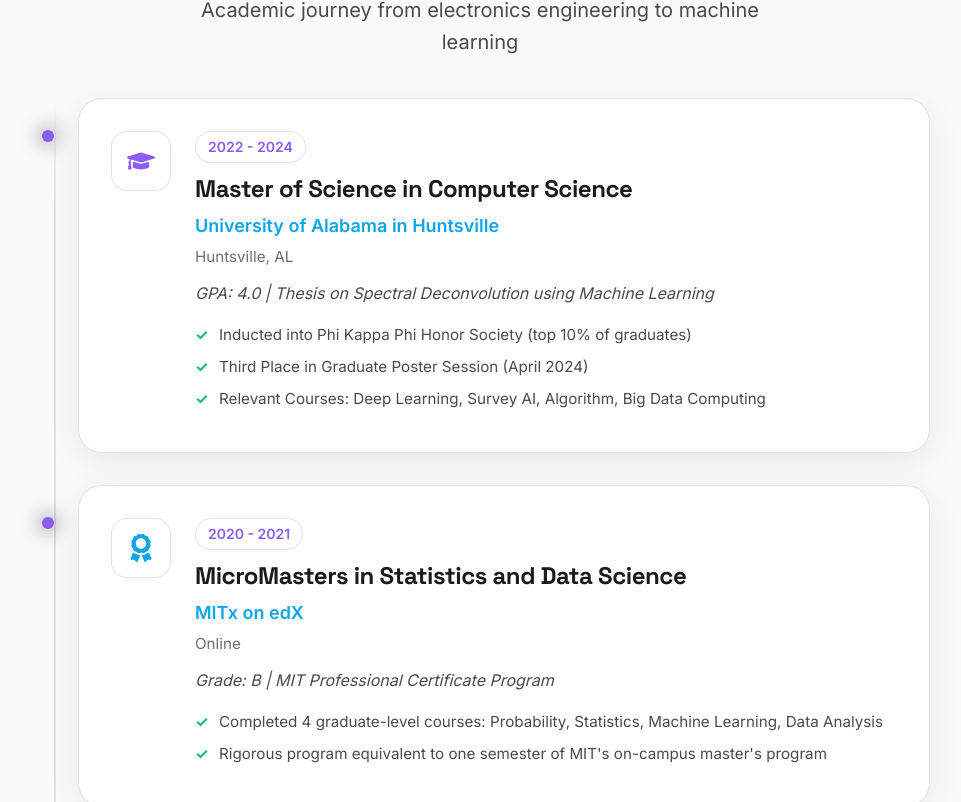
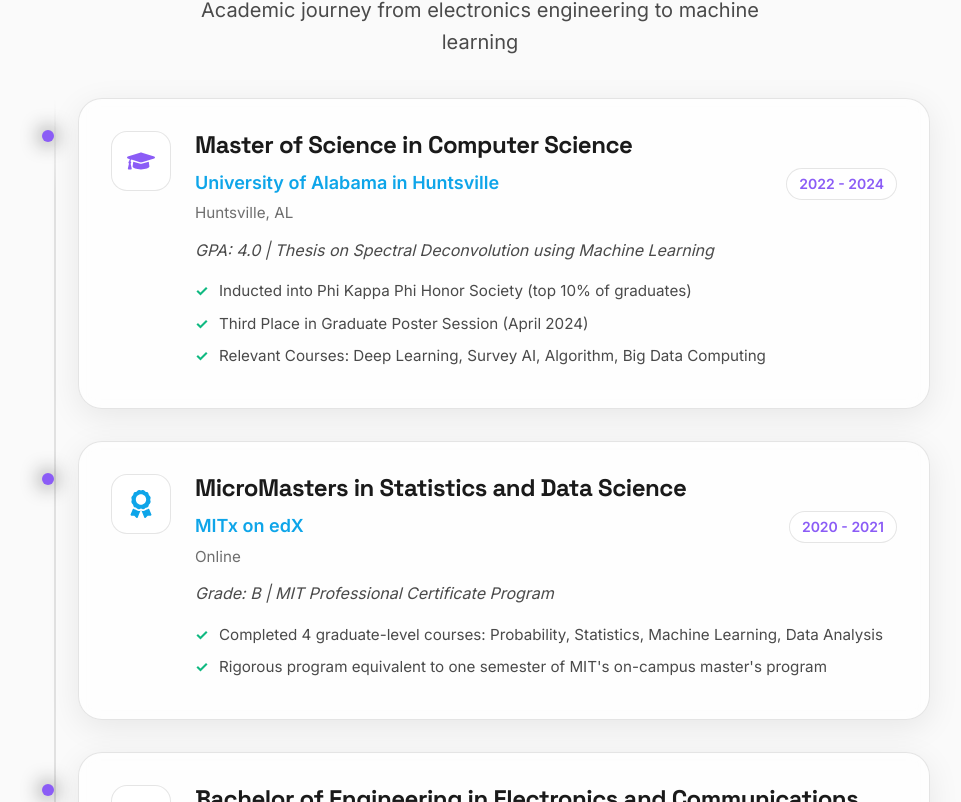
Before and after one commit to connectwithprakash/connectwithprakash.github.io, a React (Vite) app: page /about in a window 1280 px wide. Shown: the part 3938-4740 px from the top of the page, without its empty margins (160-1121 px from the left). Built offline with nearby package versions, Linux system fonts and the light colour scheme; no server answers.

Commit message:
style(about): align education dates

```diff
--- a/src/components/Education.css
+++ b/src/components/Education.css
@@ -100,7 +100,7 @@
   background: var(--glass-bg);
   padding: 0.25rem 0.75rem;
   border-radius: 50px;
-  margin-bottom: 0.75rem;
+  margin: 0;
   border: 1px solid var(--glass-border);
 }
 
@@ -116,6 +116,13 @@
   color: var(--neon-blue);
   margin-bottom: 0.25rem;
   font-weight: 600;
+}
+
+.education-meta {
+  display: flex;
+  align-items: baseline;
+  justify-content: space-between;
+  gap: 1rem;
 }
 
 .education-location {
@@ -183,4 +190,8 @@
   .education-institution {
     font-size: 1rem;
   }
+
+  .education-meta {
+    align-items: flex-start;
+  }
 }
--- a/src/components/Education.jsx
+++ b/src/components/Education.jsx
@@ -110,9 +110,11 @@ const Education = () => {
                   </div>
 
                   <div className="education-content">
-                    <div className="education-date">{item.date}</div>
                     <h3 className="education-degree">{item.degree}</h3>
-                    <p className="education-institution">{item.institution}</p>
+                    <div className="education-meta">
+                      <p className="education-institution">{item.institution}</p>
+                      <div className="education-date">{item.date}</div>
+                    </div>
                     <p className="education-location">{item.location}</p>
                     <p className="education-details">{item.details}</p>
 
```
